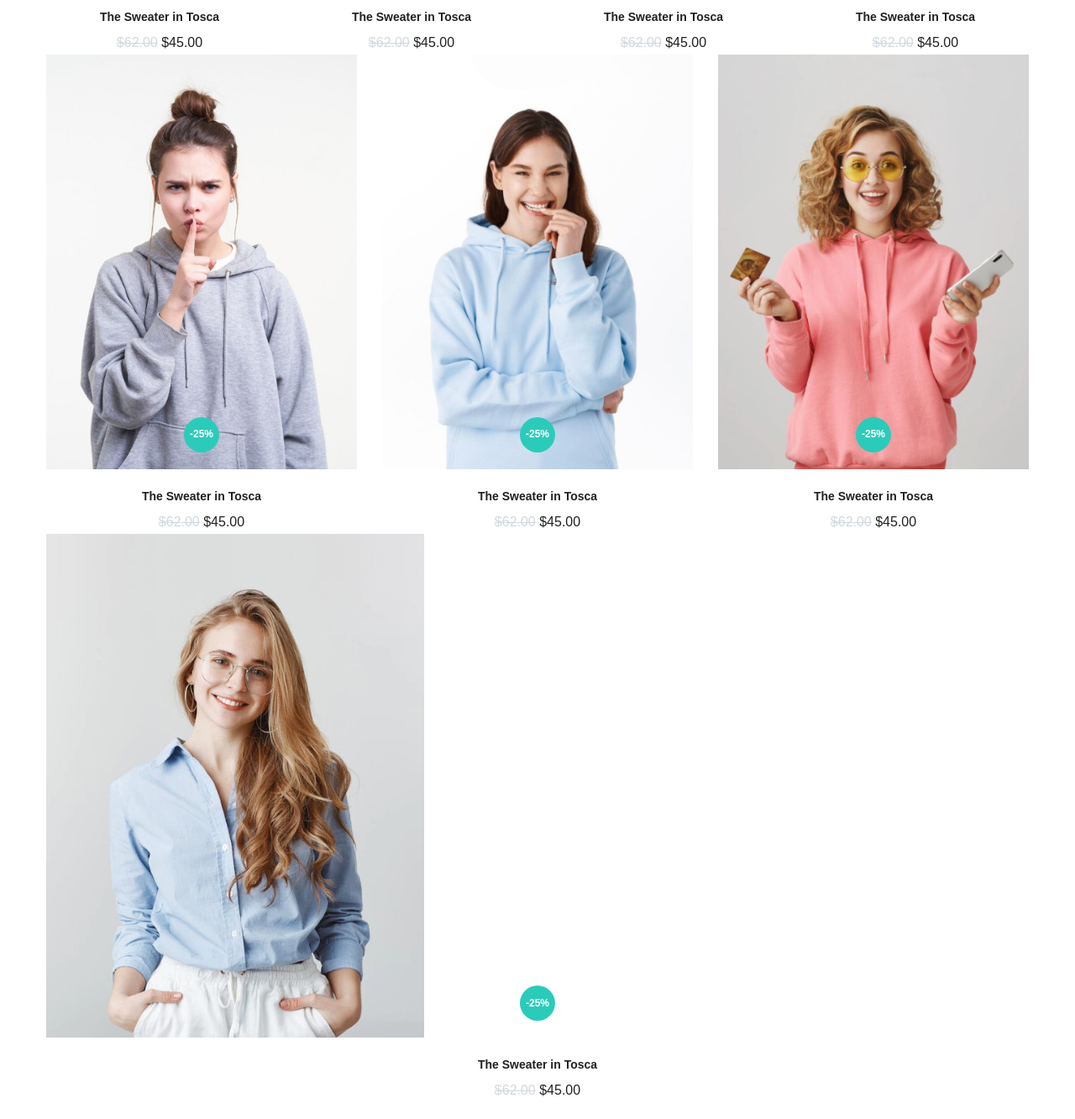
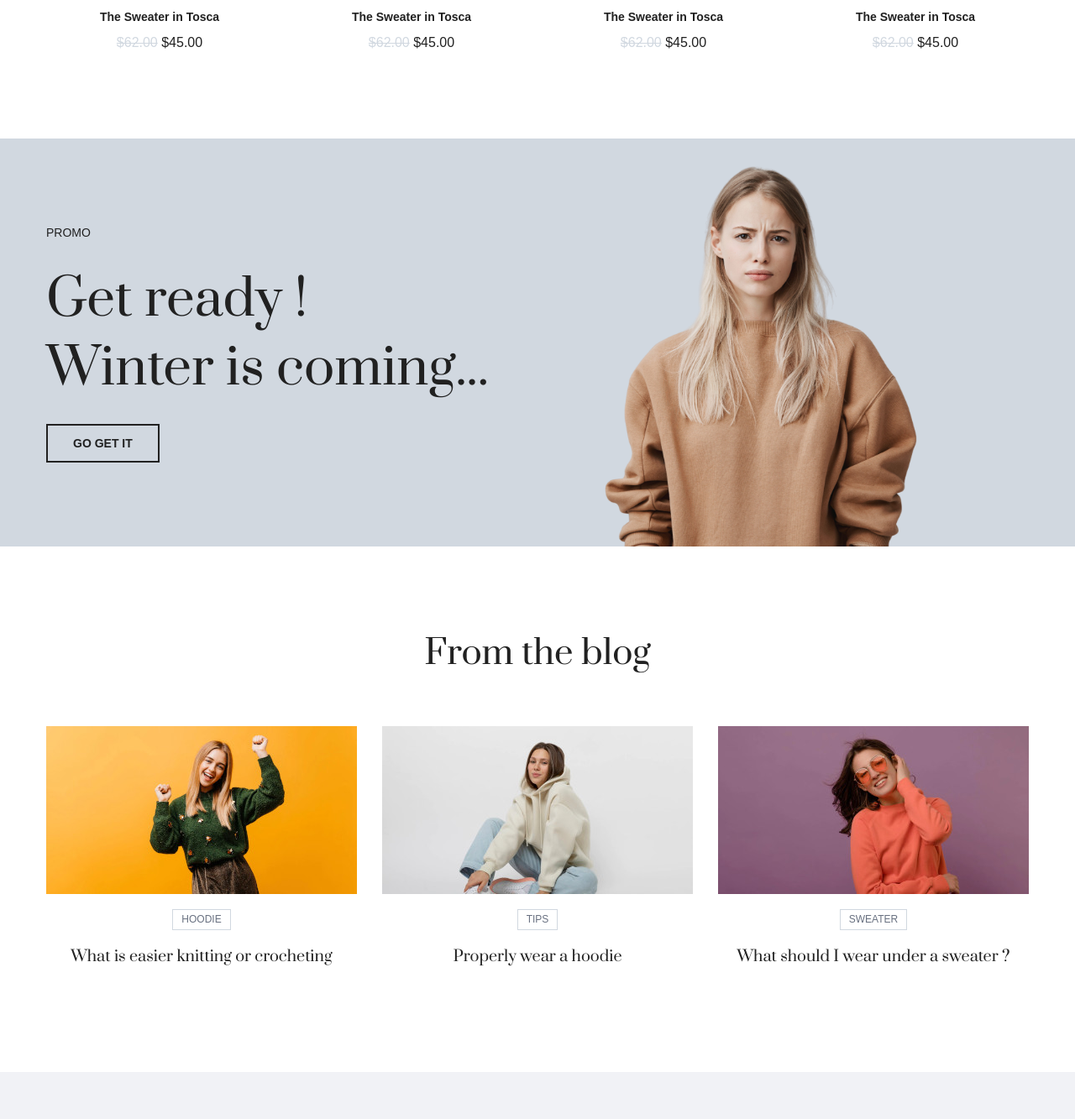
Before and after one commit to huzaifameer/Shopping-Page, a website: page src/Index.html in a window 1280 px wide. Shown: the part 2787-4120 px from the top of the page at 84% size. Drawn offline with nearby package versions, Linux system fonts and the light colour scheme.

Commit message:
commitBlogs

```diff
--- a/src/Index.html
+++ b/src/Index.html
@@ -546,7 +546,7 @@
               </div>
           </div>
       </div>
-
+      <!--bycats-->
       <div class="bycats">
           <div class="container">
               <div class="wrap">
@@ -558,9 +558,9 @@
                               <i class="ri-arrow-down-s-line"></i>
                           </h3>
                           <ul>
-                              <li class="active"><a href="#0" class="tabbed-trigger">Sweater</a></li>
-                              <li><a href="#0" class="tabbed-trigger">Hoodie</a></li>
-                              <li><a href="#0" class="tabbed-trigger">Shirt</a></li>
+                              <li class="active"><a data-id="sweater" href="#0" class="tabbed-trigger">Sweater</a></li>
+                              <li><a data-id="hoodie" href="#0" class="tabbed-trigger">Hoodie</a></li>
+                              <li><a data-id="shirt" href="#0" class="tabbed-trigger">Shirt</a></li>
                           </ul>
                       </div>
                   </div>
@@ -798,11 +798,81 @@
               </div>
           </div>
       </div>
+      <!--banner-->
+      <div class="banner">
+          <div class="container">
+              <div class="wrap">
+                  <div class="content">
+                      <span>Promo</span>
+                      <h3 class="title">Get ready ! <br> Winter is coming...</h3>
+                      <div class="button"><a href="" class="primary-btn">Go get it</a></div>
+                  </div>
+              </div>
+          </div>
+      </div>
+      <!--fromBlog-->
+      <div class="fromblog">
+          <div class="container">
+              <div class="wrap">
+                  <div class="heading">
+                      <h2 class="title">From the blog</h2>
+                  </div>
+                  <div class="dotgrid scrollto">
+                      <div class="wrapper">
+                          <div class="item">
+                              <div class="dot-image">
+                                  <div class="thumbnail hover">
+                                      <a href="">
+                                          <img src="../assets/blog_01.jpg" alt="">
+                                      </a>
+                                  </div>
+                              </div>
+                              <div class="dot-info">
+                                  <a href="">Hoodie</a>
+                                  <h3 class="dot-title">
+                                      <a href="">What is easier knitting or crocheting</a>
+                                  </h3>
+                              </div>
+                          </div>
+                          <div class="item">
+                              <div class="dot-image">
+                                  <div class="thumbnail hover">
+                                      <a href="">
+                                          <img src="../assets/blog_02.jpg" alt="">
+                                      </a>
+                                  </div>
+                              </div>
+                              <div class="dot-info">
+                                  <a href="">Tips</a>
+                                  <h3 class="dot-title">
+                                      <a href="">Properly wear a hoodie</a>
+                                  </h3>
+                              </div>
+                          </div>
+                          <div class="item">
+                              <div class="dot-image">
+                                  <div class="thumbnail hover">
+                                      <a href="">
+                                          <img src="../assets/blog_03.jpg" alt="">
+                                      </a>
+                                  </div>
+                              </div>
+                              <div class="dot-info">
+                                  <a href="">Sweater</a>
+                                  <h3 class="dot-title">
+                                      <a href="">What should I wear under a sweater ?</a>
+                                  </h3>
+                              </div>
+                          </div>
+                      </div>
+                  </div>
+              </div>
+          </div>
+      </div>
+
       <div class="guide">
           <div class="container">
-              <div class="wrap">
-
-              </div>
+              <div class="wrap"></div>
           </div>
       </div>
   </main>
--- a/src/main.js
+++ b/src/main.js
@@ -43,6 +43,20 @@ if (sorter){
         sorter.querySelector('ul').classList.toggle('show')
     }))
 }
+//tabbed
+const trigger=document.querySelectorAll('.tabbed-trigger'),
+    content=document.querySelectorAll('.tabbed > div');
+trigger.forEach((btn)=>{
+    btn.addEventListener('click',function (){
+        let dataTarget=this.dataset.id,
+            body=document.querySelector(`#${dataTarget}`);
+
+        trigger.forEach((b) => b.parentNode.classList.remove('active'));
+        trigger.forEach((s) => s.classList.remove('active'));
+        this.parentNode.classList.add('active');
+        body.classList.add('active');
+    })
+})
 
 //slider
 const swiper = new Swiper('.sliderbox', {
--- a/src/style.css
+++ b/src/style.css
@@ -644,11 +644,11 @@ main > div .heading{
 .guide .dotgrid .wrapper{
     --grid-col:260px;
 }
-:is(.guide) .dot-image .thumbnail{
+:is(.guide,.fromblog) .dot-image .thumbnail{
     position: relative;
     opacity: unset;
 }
-.guide .dot-image .thumbnail img{
+:is(.guide,.fromblog) .dot-image .thumbnail img{
     width: 100%;
 }
 .guide .dot-title{
@@ -752,8 +752,73 @@ main > div .heading{
     background-color: var(--dark-color);
     color: var(--white-color);
 }
+.sort-data{
+    display: none;
+    animation: var(--fade);
+}
+.sort-data.active{
+    display: block;
+}
 
 /*---bycats---*/
+
+/*---banner---*/
+.banner{
+    background-color: var(--light-color);
+    background-image: url("../assets/banner.png");
+    background-size: contain;
+    background-repeat: no-repeat;
+    background-position-x: right;
+    background-origin: border-box;
+}
+.banner .content{
+    display: flex;
+    flex-direction: column;
+    justify-content: center;
+    gap: 25px;
+}
+.banner .content span{
+    font-size: var(--fs14);
+    text-transform: uppercase;
+}
+.banner h3{
+    --fs-max: 60px;
+}
+
+/*---banner---*/
+
+/*---fromBlog---*/
+.fromblog .dot-title{
+    --primary-font: var(--second-font);
+    --fs14: 18px;
+    --fw600: 400;
+    margin-top: 15px;
+}
+.fromblog .dot-info > a{
+    display: inline-block;
+    font-size: 12px;
+    text-transform: uppercase;
+    border: 1px solid var(--light-color);
+    color: var(--grey-color);
+    padding: 1px 10px;
+    transition: var(--transition-color),
+                var(--transition-background),
+                var(--transition-border);
+}
+.fromblog .dot-info > a:hover{
+    background-color: var(--dark-color);
+    color: var(--white-color);
+    border-color: var(--dark-color);
+}
+
+/*---fromBlog---*/
+
+
+@media (min-width: 768px) {
+    .banner{
+        background-size: contain;
+    }
+}
 
 /*--------------------*/
 @media (min-width: 992px) {
```
